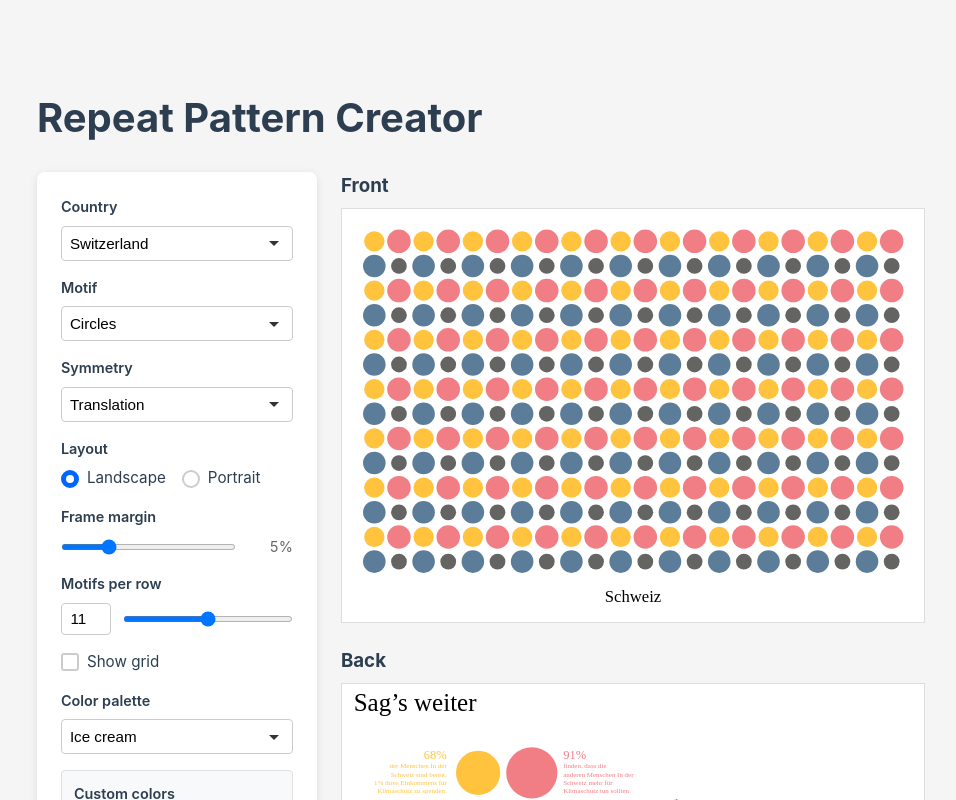
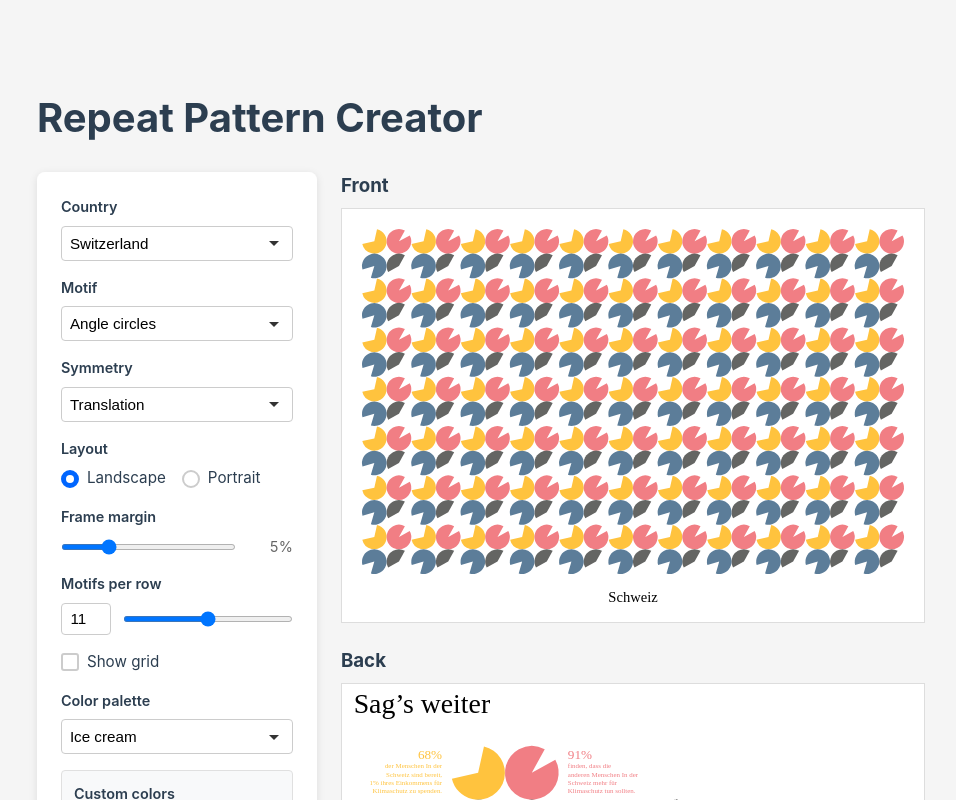
Before and after one commit to LiliGasser/repeatpattern-app, a Vue app: page / in a window 1280 px wide. Shown: the top 800 px of the page, without its empty margins (141-1097 px from the left). Built offline with nearby package versions, Linux system fonts and the light colour scheme; a web font is replaced by a local one; what p5.js-svg would draw is missing.

Commit message:
minor adjustments to make postcards match original version

```diff
--- a/index.html
+++ b/index.html
@@ -2,7 +2,7 @@
 <html lang="en">
   <head>
     <meta charset="UTF-8" />
-    <link rel="icon" type="image/svg+xml" href="/vite.svg" />
+    <link rel="icon" type="image/svg+xml" href="/rcap-icon.svg" />
     <meta name="viewport" content="width=device-width, initial-scale=1.0" />
     <link rel="stylesheet" href="https://use.typekit.net/pda2xrb.css">
     <title>Repeat Pattern Creator</title>
--- a/src/components/postcards/PostcardBack.vue
+++ b/src/components/postcards/PostcardBack.vue
@@ -63,7 +63,8 @@ const createSketch = () => (p) => {
         const topTextY = props.canvasDimensions.height*0.02
         const size = Math.min(props.drawableArea.width, props.drawableArea.height) * 0.26
 
-        // Adjust size for wind wheel motif (45° rotation makes it extend beyond bounds)
+        // Adjust size for wind wheel motif
+        // (45° rotation makes it extend beyond bounds)
         const adjustedSize = props.motif === 'wind-wheel' ? size * 0.82 : size
 
         // Draw motif
@@ -91,8 +92,8 @@ const createSketch = () => (p) => {
         const titleText = "Sag’s weiter"
         p.fill(0)
         p.textAlign(p.LEFT, p.TOP) // TODO Bottom needed, and then p.TextAscent?
-        p.textSize(pointsToPixels(18))
-        p.textFont(typographyConfig.value.titleFont)  // Set title font
+        p.textSize(pointsToPixels(20))
+        p.textFont(typographyConfig.value.titleFont)
         console.log('title font', typographyConfig.value.titleFont)
         p.text(
           titleText,
@@ -112,9 +113,9 @@ const createSketch = () => (p) => {
           // Get colors from the selected palette
           const colors = getMotifColors(props.palette)
 
-          // Position settings from original code
-          const xPosLeft = props.canvasDimensions.width * 0.18
-          const xPosRight = props.canvasDimensions.width * 0.38
+          // Position settings
+          const xPosLeft = props.canvasDimensions.width * 0.172
+          const xPosRight = props.canvasDimensions.width * 0.388
           const legendTextYStart = topTextY + pointsToPixels(50)
           const legendTextYStart2 = centerMotifY + size * 0.26
 
@@ -124,7 +125,7 @@ const createSketch = () => (p) => {
 
           // Split explanation into lines and render each
           const wtpLines = explanation.wtp.split('\n')
-          const fontSizePercent = pointsToPixels(9)
+          const fontSizePercent = pointsToPixels(9.5)
           const lineHeightPercent = fontSizePercent * 1.2
           let currentY = legendTextYStart
           wtpLines.forEach((line, index) => {
@@ -192,7 +193,6 @@ const createSketch = () => (p) => {
           })
 
           // Government (bottom-left)
-          // TODO positioning for United Arab Emirates
           p.textAlign(p.RIGHT, p.BOTTOM)
           p.fill(colors.government)
 
@@ -228,7 +228,7 @@ const createSketch = () => (p) => {
         p.text(
           paragraphText,
           leftTextX,
-          props.canvasDimensions.height*0.53,
+          props.canvasDimensions.height*0.538,
         )
 
         // SEPARATOR - Vertical text in the middle
@@ -246,14 +246,14 @@ const createSketch = () => (p) => {
         p.pop()
 
         // SOURCE Information at the bottom
-        const infoText = "Weiterlesen: https://rcap.netlify.app . Datenquelle: Global Climate Change Survey https://gccs.iza.org/"
+        const infoText = "Weiterlesen: rcap.netlify.app . Datenquelle: Global Climate Change Survey gccs.iza.org/"
         p.fill(0)
         p.textAlign(p.LEFT, p.BOTTOM)
         p.textSize(pointsToPixels(4))
         p.text(
           infoText,
           leftTextX,
-          props.canvasDimensions.height*0.97,  // TODO same height as country name on front
+          props.canvasDimensions.height*0.972,  // TODO same height as country name on front
         )
 
         // RIGHT HALF - 4 horizontal lines for address
--- a/src/components/postcards/PostcardFront.vue
+++ b/src/components/postcards/PostcardFront.vue
@@ -107,7 +107,7 @@ const createSketch = () => (p) => {
       p.noStroke()
       p.textAlign(p.CENTER, p.CENTER)
       p.textFont(textStyles.value.body.family)  // Use main font
-      p.textSize(pointsToPixels(12))  // 12pt font, DPI-dependent
+      p.textSize(pointsToPixels(10.5))  // 12pt font, DPI-dependent
       p.text(
         props.countryData.country_de,
         p.width / 2,
--- a/src/composables/usePostcardConfig.js
+++ b/src/composables/usePostcardConfig.js
@@ -34,7 +34,7 @@ export function usePostcardConfig() {
 
   // Configuration options
   const selectedCountry = ref(null)
-  const selectedMotif = ref('circles')
+  const selectedMotif = ref('angle-circles')
   const selectedSymmetry = ref('translation')
   const layout = ref('landscape') // 'portrait' or 'landscape' - only for FRONT
   const frameMarginRatio = ref(0.05) // 0 to 0.2 - only for FRONT
--- a/src/utils/loadCountryData.js
+++ b/src/utils/loadCountryData.js
@@ -4,8 +4,9 @@ import Papa from 'papaparse'
  * Create four-part explanation for the motif elements
  */
 function createMotifExplanation(row) {
+  // use abbreviated declension of countryname
   const country_de_prefix = row.country_de_prefix || 'in'
-  const country_de_decl = row.country_de_decl || row.country_de || ''
+  const country_de_decl = row.country_de_decl_abbr || row.country_de || ''
 
   // Countries without government data
   const noGovData = ['Saudi-Arabien', 'Myanmar', 'Vereinigte Arabische Emirate']
```
Also changed, not shown: public/data/gccs_country_with_temperature_and_gdp.csv, public/rcap-icon.svg (added).
